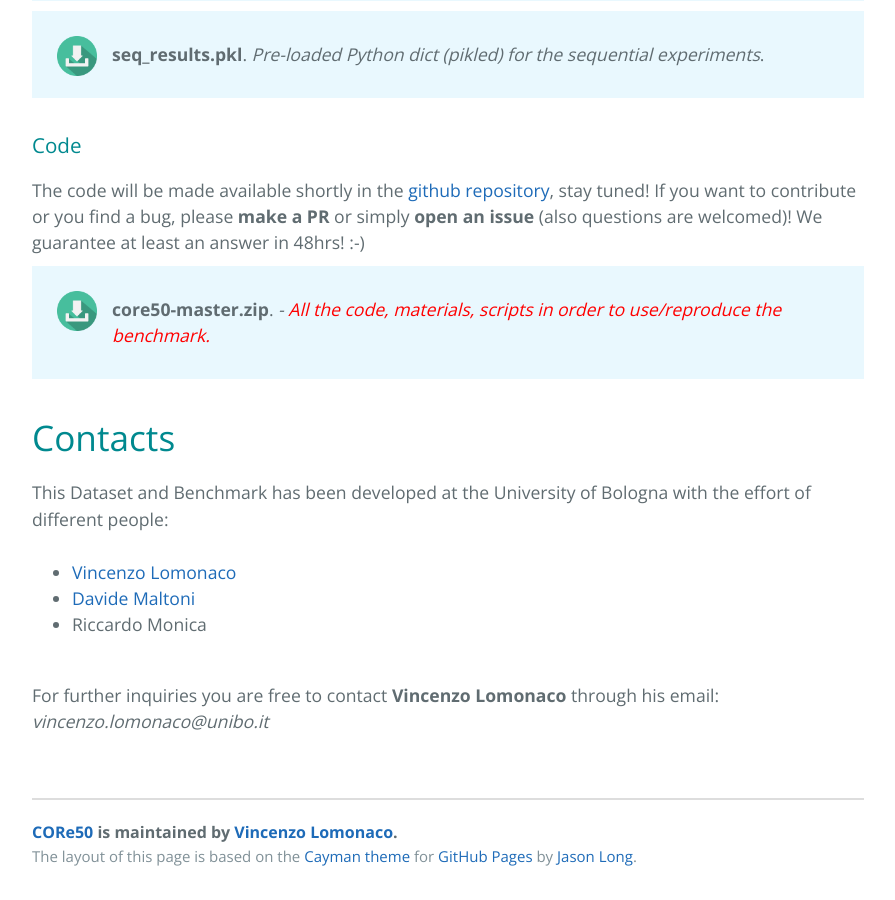
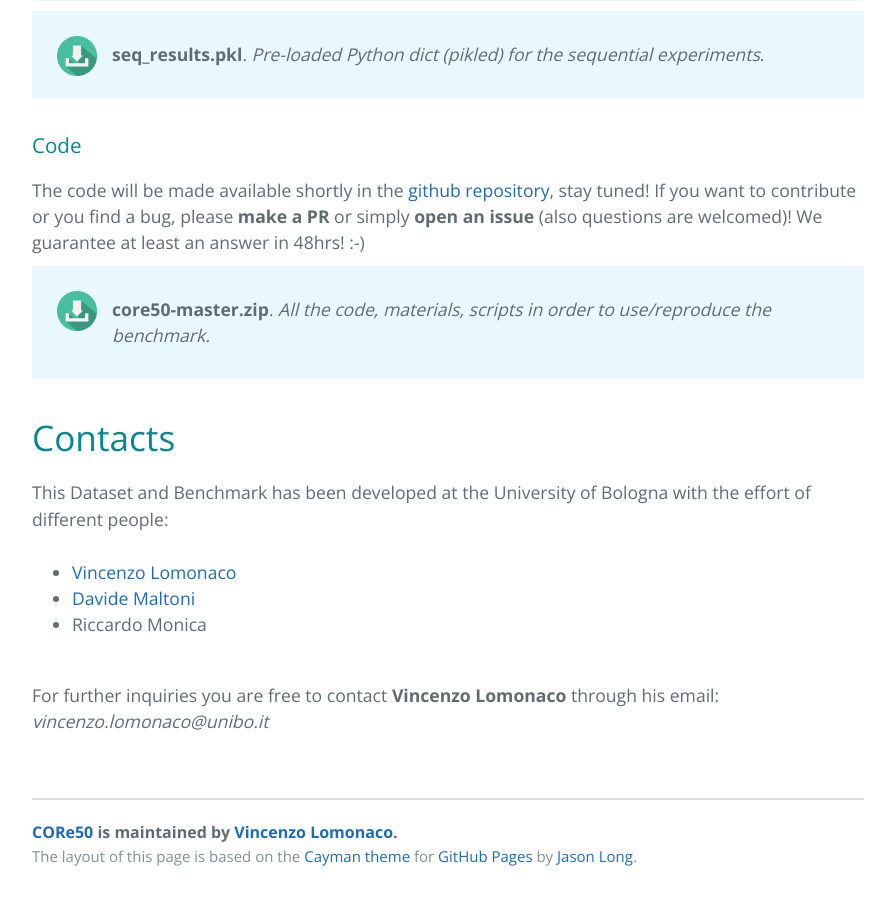
Before and after one commit to vlomonaco/core50, a Jekyll site: the page built from index.html, in a window 1280 px wide and 900 px high, scrolled down 7306 px. Shown: the whole window, without its empty margins (192-1087 px from the left). Built offline with Jekyll 4.4.1, drawn with Linux system fonts in a browser that asks for light colours; the list of posts is cut into pages by our own code.

Commit message:
small fix

```diff
--- a/index.html
+++ b/index.html
@@ -186,7 +186,7 @@
 <div style="background-color: rgba(227, 246, 254, 0.79); padding: 20px; margin-top:10px;">
 <div style="width:60px; height: 60px;float:left; padding-right:10px"><a href="https://github.com/vlomonaco/core50/archive/master.zip"><img src="imgs/download.ico" width="50px" style="padding:5px; vertical-align: middle;"></a></div>
 <div style="margin-top:10px; margin-bottom:10px; margin-left:60px">
-<strong>core50-master.zip</strong>. <i> - <span style="color:#ff0000"> All the code, materials, scripts in order to use/reproduce the benchmark.</span></i></div>
+<strong>core50-master.zip</strong>. <i> All the code, materials, scripts in order to use/reproduce the benchmark.</i></div>
 </div>
 
 	<a name="contacts"></a>
```
